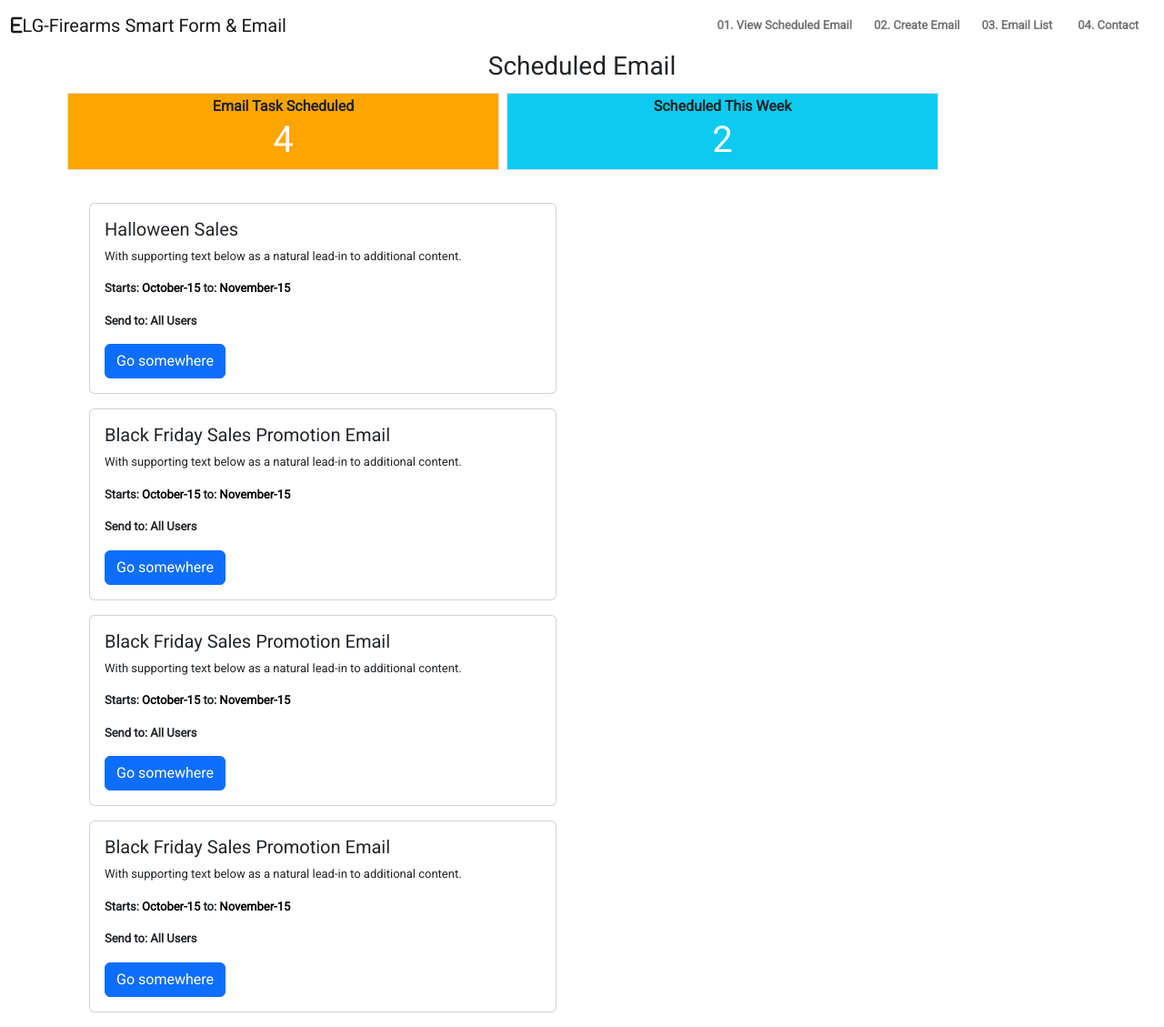
After one commit to Zoanax/SmartForm, a Django app: page /master/scheduled_email in a window 1280 px wide. The commit adds this page. Shown: the whole page at 91% size. Run offline with Django 4.2, Linux system fonts and the light colour scheme; some libraries are stand-ins or nearby versions.

Commit message:
created a dashbaord for the admin user, work is still in progress

```diff
--- a/smart_emailApp/urls.py
+++ b/smart_emailApp/urls.py
@@ -3,8 +3,8 @@ from django.urls import path
 from smart_emailApp import views
 
 urlpatterns = [
-    #path('', views.form_view, name="form"),
     path('', views.home_view, name='master_home'),
+    path('scheduled_email', views.scheduled_email, name='scheduled_email'),
 
 
 ]
--- a/smart_emailApp/views.py
+++ b/smart_emailApp/views.py
@@ -21,3 +21,13 @@ def home_view(request):
     }
 
     return render(request, "smartemail/master_home.html", context)
+
+def scheduled_email(request):
+    context = {
+        "email1": "",
+        "email2": "",
+
+    }
+
+
+    return render(request, "smartemail/scheduled_email.html", context)
--- a/templates/nav.html
+++ b/templates/nav.html
@@ -30,7 +30,7 @@
 <nav class="navbar  navbar-expand-md sticky-top ">
     <div class="container-fluid ">
 
-        <a class="navbar-brand Gio-color" href="#">
+        <a class="navbar-brand Gio-color" href="{% url 'master_home' %}">
             <i class="fa-solid fa-e"></i>LG-Firearms Smart Form & Email
         </a>
 
@@ -42,7 +42,7 @@
             <ul class="navbar-nav ms-5 mb-2 mb-lg-0 ms-auto fw-bold text-black">
 
                 <li class="nav-item mx-1 text-black">
-                    <a id="sec-2"  class="nav-link light-white " aria-current="page" href="#section1"><span class="Gio-color "> 01. </span> View Scheduled Email</a>
+                    <a id="sec-2"  class="nav-link light-white " aria-current="page" href="{% url 'scheduled_email' %}"><span class="Gio-color "> 01. </span> View Scheduled Email</a>
                 </li>
 
                 <li class="nav-item mx-1">
--- /dev/null
+++ b/templates/smartemail/scheduled_email.html
@@ -0,0 +1,75 @@
+{% extends "nav.html" %}
+{% load static %}
+
+{% block navbar %}
+
+    <div class="container">
+        <div class="row">
+            <h3 class="text-center">
+                Scheduled Email
+            </h3>
+
+            <div class="col-5 bg-orange m-1 border  border-1">
+                <h6 class="text-center m-1 fw-bold"> Email Task Scheduled</h6>
+                <h1 class="text-white text-center">4</h1>
+            </div>
+
+            <div class="col-5 bg-info m-1 border  border-1">
+                <h6 class="text-center m-1 fw-bold"> Scheduled This Week</h6>
+                <h1 class="text-white text-center">2</h1>
+            </div>
+
+        </div>
+
+        <div class="row mt-3">
+
+            <div class="col-md-6">
+
+                <div class="card m-3">
+                    <div class="card-body">
+                        <h5 class="card-title">Halloween  Sales</h5>
+                        <p class="card-text">With supporting text below as a natural lead-in to additional content.</p>
+                        <p class="fw-bold"> Starts:<span class="text-black">  October-15</span>  to: <span class="text-black">   November-15</span> </p>
+                        <p class="fw-bold">Send to: All Users</p>
+                        <a href="#" class="btn btn-primary">Go somewhere</a>
+                    </div>
+                </div>
+
+                <div class="card m-3">
+                    <div class="card-body">
+                        <h5 class="card-title">Black Friday Sales Promotion Email</h5>
+                        <p class="card-text">With supporting text below as a natural lead-in to additional content.</p>
+                        <p class="fw-bold"> Starts:<span class="text-black">  October-15</span>  to: <span class="text-black">   November-15</span> </p>
+                        <p class="fw-bold">Send to: All Users</p>
+                        <a href="#" class="btn btn-primary">Go somewhere</a>
+                    </div>
+                </div>
+
+                <div class="card m-3">
+                    <div class="card-body">
+                        <h5 class="card-title">Black Friday Sales Promotion Email</h5>
+                        <p class="card-text">With supporting text below as a natural lead-in to additional content.</p>
+                        <p class="fw-bold"> Starts:<span class="text-black">  October-15</span>  to: <span class="text-black">   November-15</span> </p>
+                        <p class="fw-bold">Send to: All Users</p>
+                        <a href="#" class="btn btn-primary">Go somewhere</a>
+                    </div>
+                </div>
+
+                <div class="card m-3">
+                    <div class="card-body">
+                        <h5 class="card-title">Black Friday Sales Promotion Email</h5>
+                        <p class="card-text">With supporting text below as a natural lead-in to additional content.</p>
+                        <p class="fw-bold"> Starts:<span class="text-black">  October-15</span>  to: <span class="text-black">   November-15</span> </p>
+                        <p class="fw-bold">Send to: All Users</p>
+                        <a href="#" class="btn btn-primary">Go somewhere</a>
+                    </div>
+                </div>
+            </div>
+
+
+
+
+        </div>
+    </div>
+
+{% endblock %}
```
Also changed, not shown: db.sqlite3.
